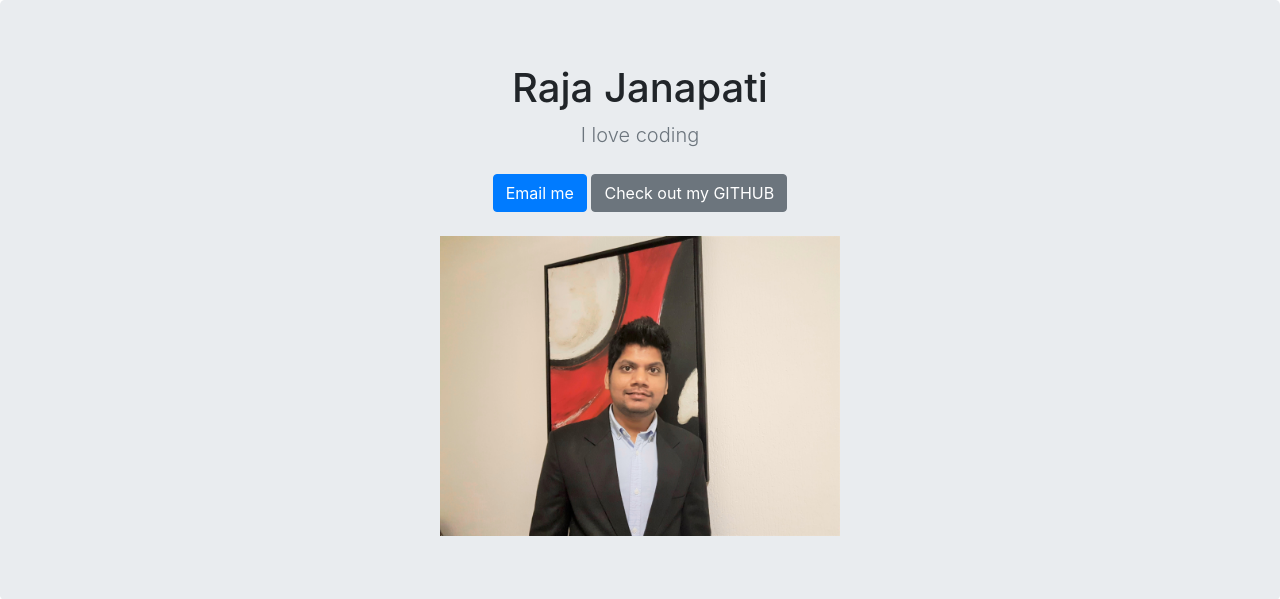
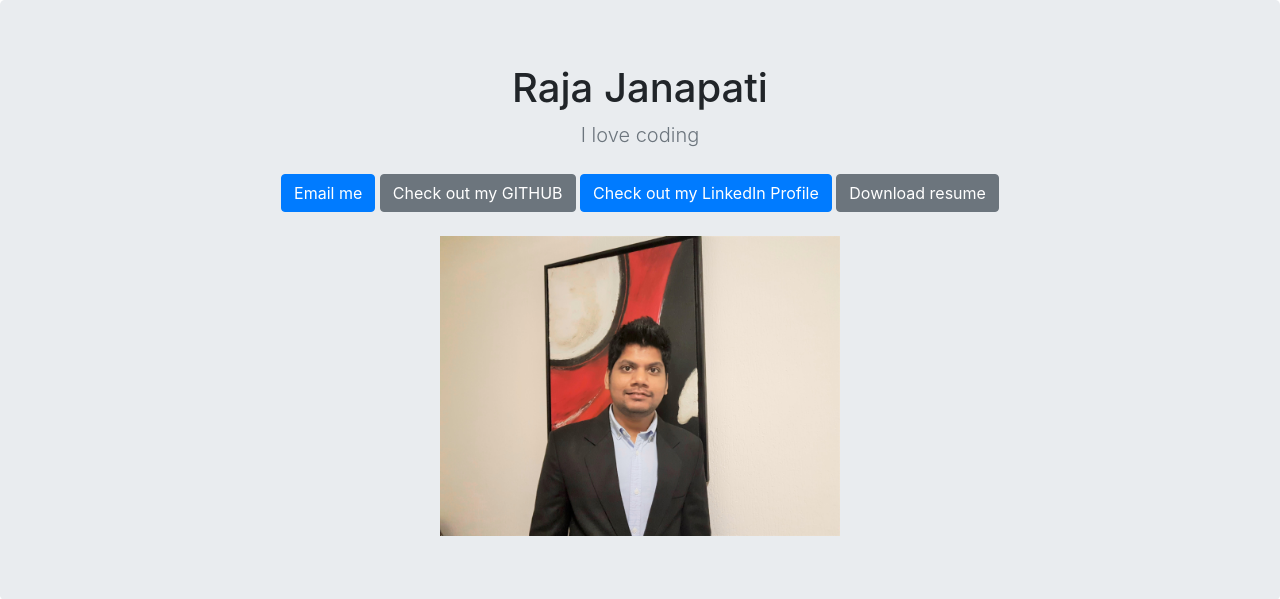
Before and after one commit to rajavishu25/Vishu_profile, a Django app: page / in a window 1280 px wide. Shown: the top 599 px of the page. Run offline with Django 3.2, Linux system fonts and the light colour scheme; some libraries are stand-ins or nearby versions.

Commit message:
html modified to include extra buttons

```diff
--- a/Vishu_profile/items/Templates/home.html
+++ b/Vishu_profile/items/Templates/home.html
@@ -56,6 +56,8 @@
       <p>
         <a href="mailto: rajavishu25@gmail.com" class="btn btn-primary my-2">Email me</a>
         <a href="https://github.com/rajavishu25" class="btn btn-secondary my-2">Check out my GITHUB</a>
+        <a href="https://www.linkedin.com/in/raja-viswanath-janapati/" class="btn btn-primary my-2">Check out my LinkedIn Profile</a>
+        <a href="/static/Resume Raja Janapati IN.pdf" download class="btn btn-secondary my-2">Download resume</a>
       </p>
       <img src="{% static 'Raja Janapati.jpg' %}" height="300"></img>
     </div>
```
